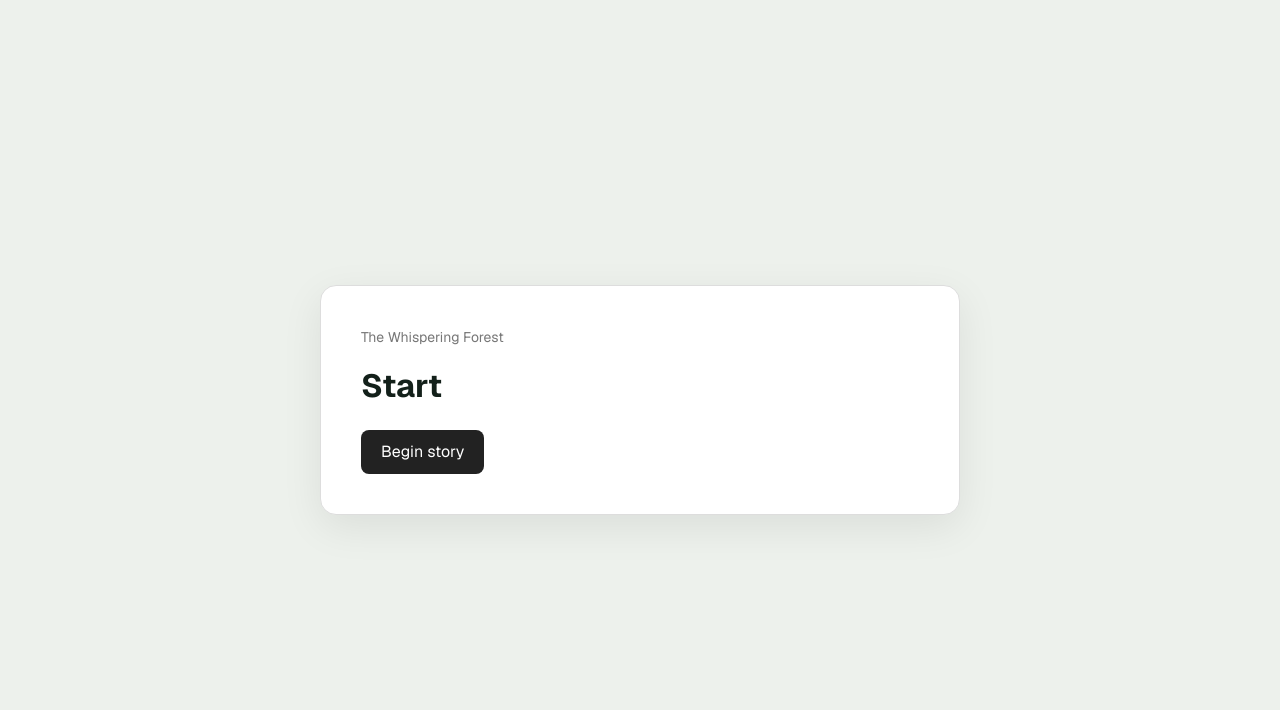
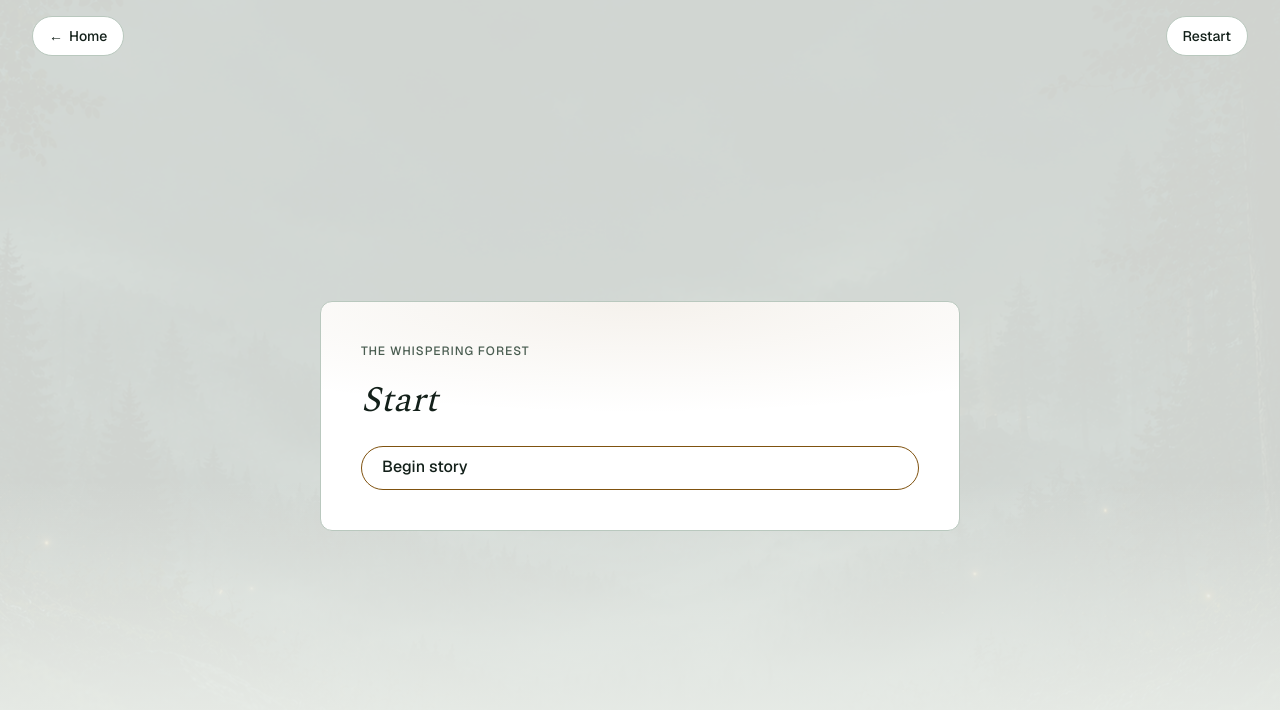
Before and after one commit to demienera/interactive-story-editor, a Next.js app: page /play in a window 1280 px wide. Shown: the top 710 px of the page. Built offline with nearby package versions, Linux system fonts and the light colour scheme.

Commit message:
feat: enhance StoryPlayer component with improved layout, background image, and updated button styles

```diff
--- a/src/features/story-player/ui/StoryPlayer.module.scss
+++ b/src/features/story-player/ui/StoryPlayer.module.scss
@@ -1,56 +1,128 @@
+.page {
+	position: relative;
+	isolation: isolate;
+	min-height: 100dvh;
+	display: grid;
+	grid-template-rows: auto 1fr;
+	background: var(--color-canvas);
+
+	&::after {
+		content: '';
+		position: absolute;
+		inset: 0;
+		z-index: -1;
+		background: linear-gradient(to bottom, transparent 60%, var(--color-canvas)), var(--color-hero-overlay-strong);
+	}
+}
+
+.background {
+	z-index: -2;
+	object-fit: cover;
+	object-position: 66% 50%;
+}
+
+.header {
+	display: flex;
+	flex-wrap: wrap;
+	align-items: center;
+	justify-content: space-between;
+	gap: 12px;
+	padding: 16px clamp(16px, 4vw, 32px);
+}
+
+.control {
+	display: inline-flex;
+	align-items: center;
+	gap: 6px;
+	min-height: 40px;
+	padding: 8px 16px;
+	border: 1px solid var(--color-border);
+	border-radius: var(--radius-pill);
+	background: var(--color-surface);
+	color: var(--color-text);
+	font: 500 14px/1 var(--font-ui);
+	text-decoration: none;
+	cursor: pointer;
+
+	&:hover {
+		background: var(--color-surface-raised);
+	}
+}
+
 .player {
-	min-height: 100vh;
 	display: grid;
 	place-items: center;
-	padding: 24px;
+	padding: 8px 16px 48px;
 }
 
 .card {
 	width: min(100%, 640px);
-	padding: 40px;
-	border: 1px solid #ddd;
-	border-radius: 16px;
-	background: #fff;
-	box-shadow: 0 12px 40px rgb(0 0 0 / 8%);
-
-	h1 {
-		margin: 0 0 20px;
-		font-size: 32px;
+	padding: clamp(24px, 5vw, 40px);
+	display: grid;
+	gap: 20px;
+	border: 1px solid var(--color-border);
+	border-radius: var(--radius-md);
+	background: radial-gradient(120% 70% at 50% 0%, var(--color-glow), transparent 70%), var(--color-surface);
 }
 
-	p {
-		margin: 0 0 24px;
+.storyTitle {
+	margin: 0;
+	font-size: 12px;
+	font-weight: 500;
+	letter-spacing: 0.08em;
+	text-transform: uppercase;
+	color: var(--color-text-muted);
+}
+
+.title {
+	margin: 0;
+	font-family: var(--font-story);
+	font-size: clamp(28px, 6vw, 36px);
+	font-style: italic;
+	font-weight: 400;
+	line-height: 1.15;
+	text-wrap: balance;
+}
+
+.text {
+	margin: 0;
+	font-family: var(--font-story);
+	font-size: 18px;
 	line-height: 1.7;
 }
 
-	button {
+.actions {
+	display: grid;
+	gap: 12px;
+	margin-top: 4px;
+}
+
+.button {
+	display: flex;
+	align-items: center;
 	min-height: 44px;
 	padding: 10px 20px;
-		border: 0;
-		border-radius: 8px;
-		background: #222;
-		color: #fff;
-		font: inherit;
+	border: 1px solid var(--color-accent);
+	border-radius: var(--radius-pill);
+	background: transparent;
+	color: var(--color-text);
+	font: 500 16px/1.3 var(--font-ui);
+	text-align: left;
+	text-decoration: none;
 	cursor: pointer;
 
 	&:hover {
-			opacity: 0.9;
+		background: var(--color-glow);
 	}
+
+	@media (prefers-reduced-motion: no-preference) {
+		transition: background-color 120ms ease;
 	}
 }
 
-.storyTitle {
-	margin-bottom: 12px !important;
-	color: #777;
-	font-size: 14px;
+.ending {
+	margin: 0;
+	font-family: var(--font-story);
+	font-style: italic;
+	color: var(--color-text-muted);
 }
-
-.choices {
-	display: grid;
-	gap: 12px;
-}
-
-.ending {
-	color: #777;
-	font-style: italic;
-}
--- a/src/features/story-player/ui/StoryPlayer.tsx
+++ b/src/features/story-player/ui/StoryPlayer.tsx
@@ -1,9 +1,12 @@
 'use client';
 
+import Image from 'next/image';
+import Link from 'next/link';
 import { useState } from 'react';
 import { demoStory } from '@/entities/story/data/demo-story';
 import { getNextNode, getNextNodeByChoice, getStartNode } from '@/entities/story/model/story-engine';
 import type { StoryNode } from '@/entities/story/model/types';
+import playerBackground from '../../../../public/main-bg.png';
 import styles from './StoryPlayer.module.scss';
 
 export function StoryPlayer() {
@@ -25,39 +28,80 @@ export function StoryPlayer() {
 		setCurrentNode(nextNode);
 	};
 
+	const handleRestart = () => {
+		setCurrentNode(getStartNode(demoStory));
+	};
+
 	return (
+		<div className={styles.page}>
+			<Image
+				src={playerBackground}
+				alt=''
+				fill
+				priority
+				quality={90}
+				placeholder='blur'
+				sizes='100vw'
+				className={styles.background}
+			/>
+
+			<header className={styles.header}>
+				<nav aria-label='Story'>
+					<Link
+						href='/'
+						className={styles.control}
+					>
+						<span aria-hidden='true'>←</span> Home
+					</Link>
+				</nav>
+				<button
+					type='button'
+					className={styles.control}
+					onClick={handleRestart}
+				>
+					Restart
+				</button>
+			</header>
+
 			<main className={styles.player}>
 				<div className={styles.card}>
 					<p className={styles.storyTitle}>{demoStory.title}</p>
 
-				<h1>{currentNode.title}</h1>
+					<h1 className={styles.title}>{currentNode.title}</h1>
 
-				{currentNode.type === 'scene' && <p>{currentNode.text}</p>}
-				{currentNode.type === 'ending' && <p>{currentNode.text}</p>}
+					{currentNode.type === 'scene' && <p className={styles.text}>{currentNode.text}</p>}
+					{currentNode.type === 'ending' && <p className={styles.text}>{currentNode.text}</p>}
 					{currentNode.type === 'start' && (
+						<div className={styles.actions}>
 							<button
 								type='button'
+								className={styles.button}
 								onClick={handleContinue}
 							>
 								Begin story
 							</button>
+						</div>
 					)}
 
 					{currentNode.type === 'scene' && currentNode.choices.length === 0 && (
+						<div className={styles.actions}>
 							<button
 								type='button'
+								className={styles.button}
 								onClick={handleContinue}
 							>
 								Continue
 							</button>
+						</div>
 					)}
 
 					{currentNode.type === 'scene' && currentNode.choices.length > 0 && (
-					<div className={styles.choices}>
+						<div className={styles.actions}>
 							{currentNode.choices.map((choice) => (
 								<button
 									key={choice.id}
 									type='button'
+									className={styles.button}
 									onClick={() => handleChoice(choice.id)}
 								>
 									{choice.label}
@@ -66,8 +110,28 @@ export function StoryPlayer() {
 						</div>
 					)}
 
-				{currentNode.type === 'ending' && <p className={styles.ending}>The End</p>}
+					{currentNode.type === 'ending' && (
+						<>
+							<p className={styles.ending}>The End</p>
+							<div className={styles.actions}>
+								<button
+									type='button'
+									className={styles.button}
+									onClick={handleRestart}
+								>
+									Play again
+								</button>
+								<Link
+									href='/'
+									className={styles.button}
+								>
+									Back to home
+								</Link>
+							</div>
+						</>
+					)}
 				</div>
 			</main>
+		</div>
 	);
 }
```
Lines whose indentation alone changed are shown as unchanged.
